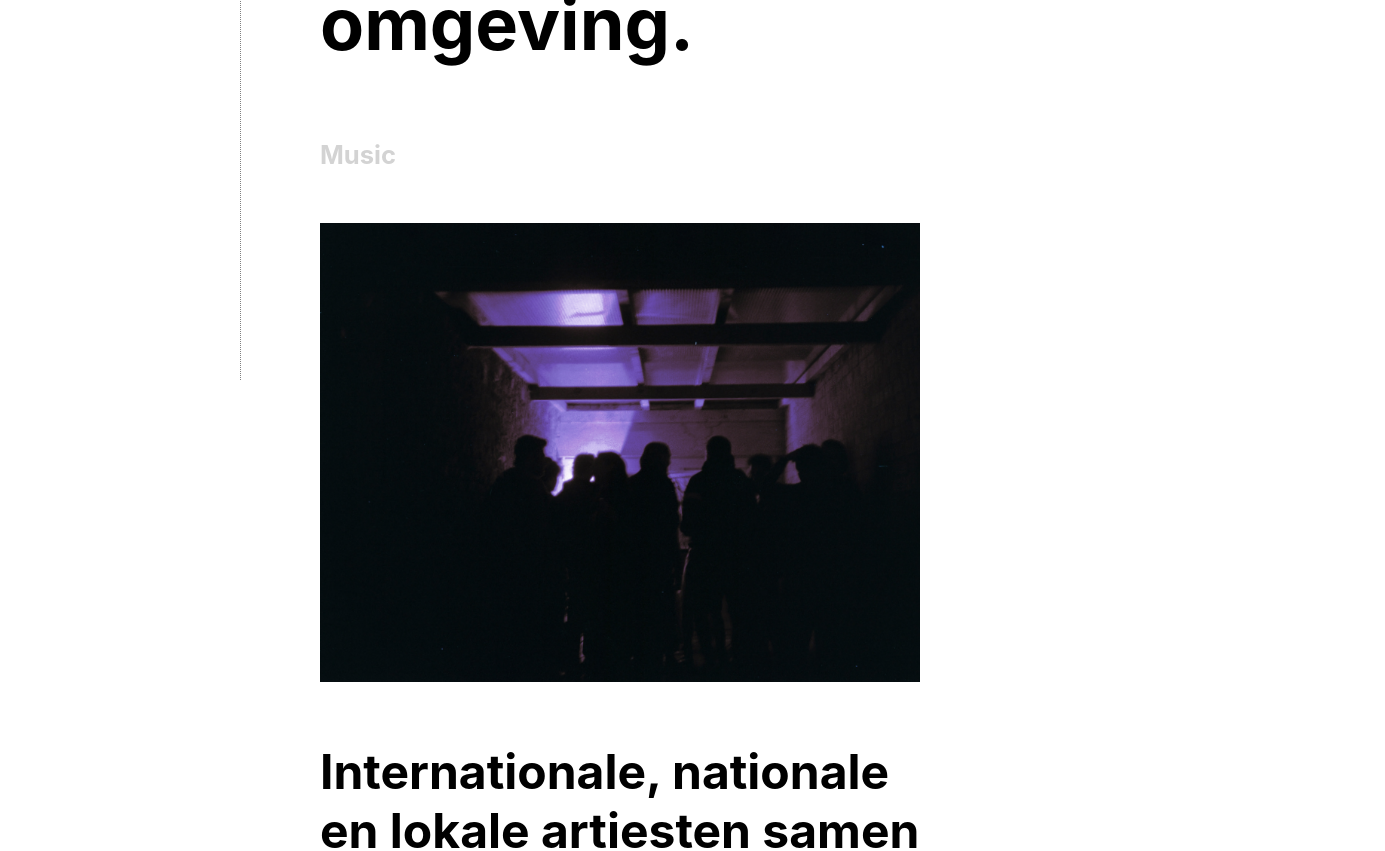
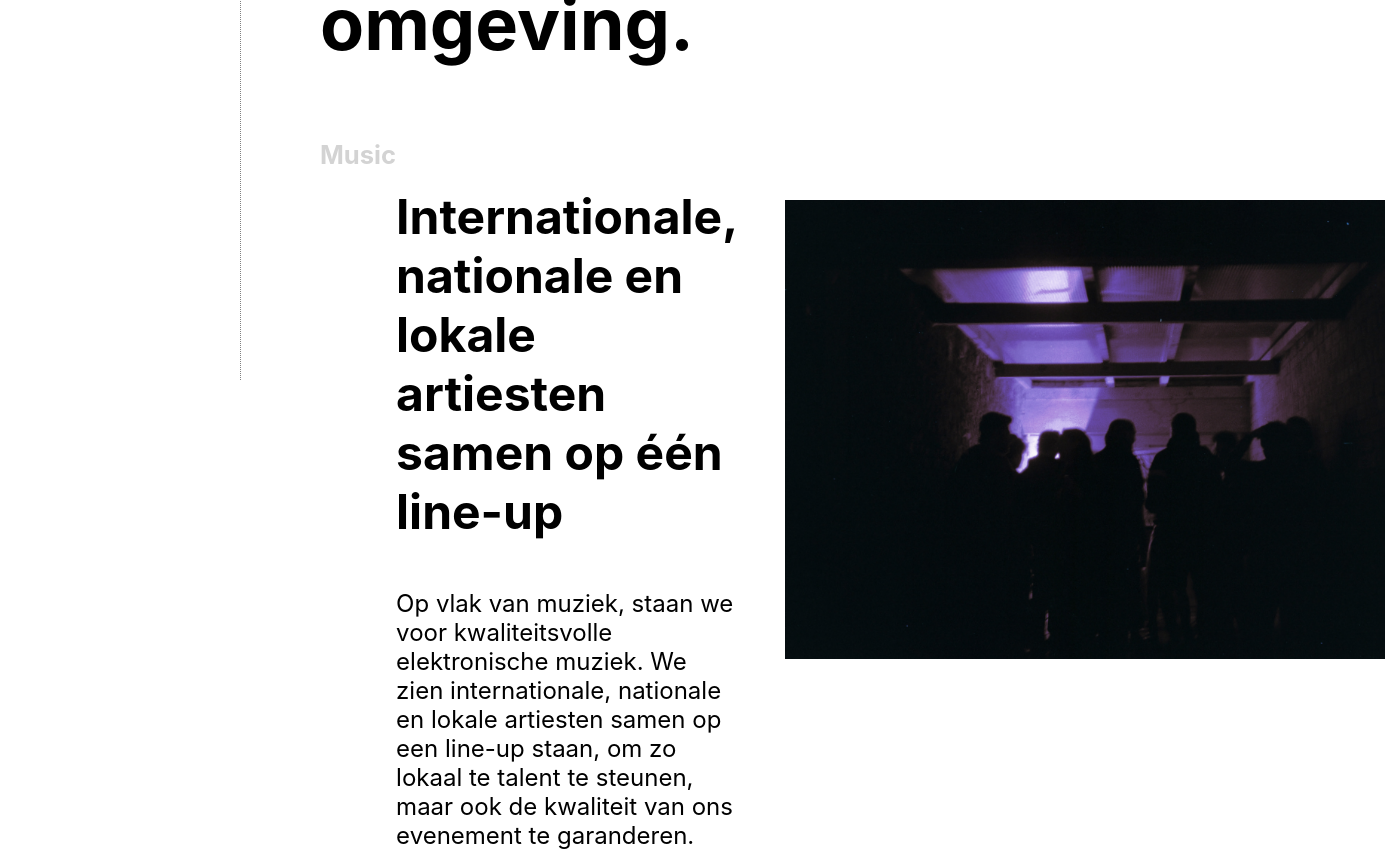
Before and after one commit to SamuelTocci/Affair, a React (Create React App) app: page / in a window 1280 px wide. Shown: the part 440-1291 px from the top of the page, 1385 px wide, since content can reach past the window. Built offline with nearby package versions, Linux system fonts and the light colour scheme.

Commit message:
picture text component fixed picture alignement

```diff
--- a/src/components/PictureText.css
+++ b/src/components/PictureText.css
@@ -1,6 +1,11 @@
+.container{
+    height: 100%;
+    width: 100%;
+    display: flex;
+}
+
 .Category{
     font-size: 1.6em;
-    padding-bottom: 0.2em;
     color: lightgrey;
     font-weight: bold;
 }
@@ -8,7 +13,6 @@
 .Title{
     font-weight: Bold;
     font-size: 3em;
-    padding-bottom: 0.3em;
     max-width: 600px;
 }
 
@@ -18,5 +22,6 @@
 }
 
 .Img{
-
+    padding-left: 3em;
+    padding-top: 3.8em;
 }
--- a/src/components/PictureText.js
+++ b/src/components/PictureText.js
@@ -3,20 +3,20 @@ import PictureTextStyle from "./PictureText.css"
 
 const PictureText = (props) => {
     return (
-        <>
+        <div className={"container"}>
             <div className={"Category"}>
                 {props.category}
             </div>
+            <div>
             <div className={"Title"}>
-            <p className={"Img"}><img src={props.img} width={600}/></p>
                 <p>{props.title}</p>
             </div>
             <div className={"Text"}>
-            <p>
-                {props.text}
-            </p>
+                <p>{props.text}</p>
             </div>
-        </>
+            </div>
+            <div className={"Img"}><img src={props.img} width={600}/></div>
+        </div>
     );
 }
 
```
Lines whose indentation alone changed are shown as unchanged.
